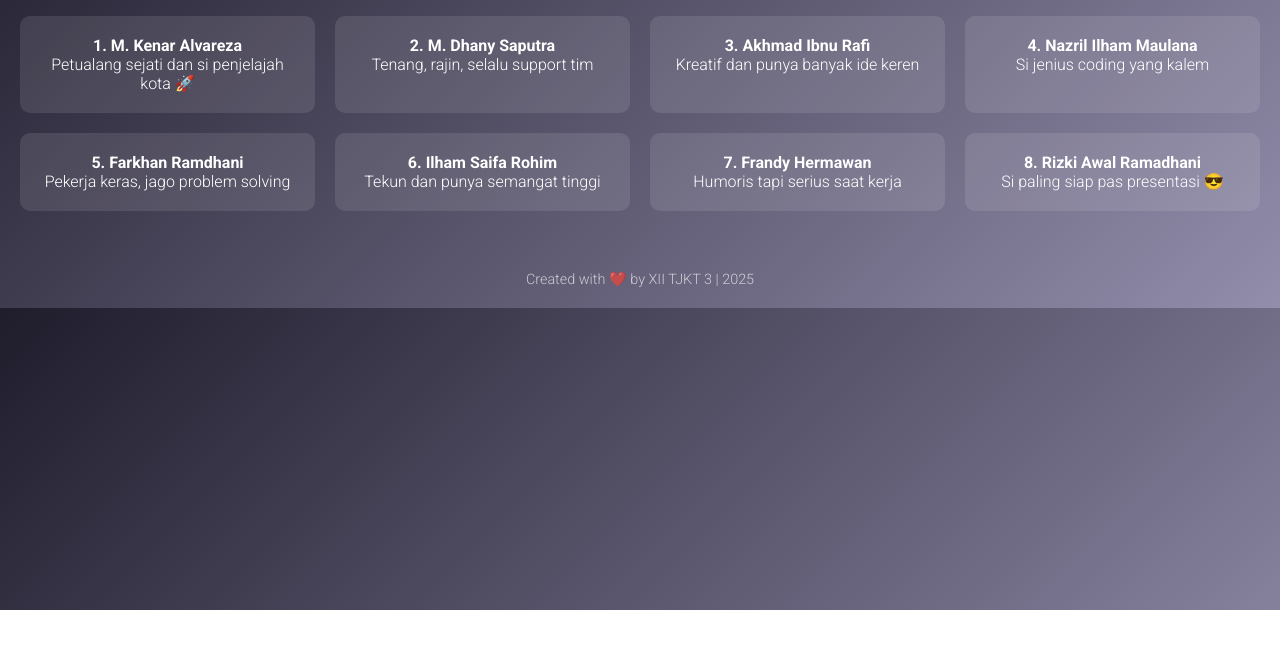
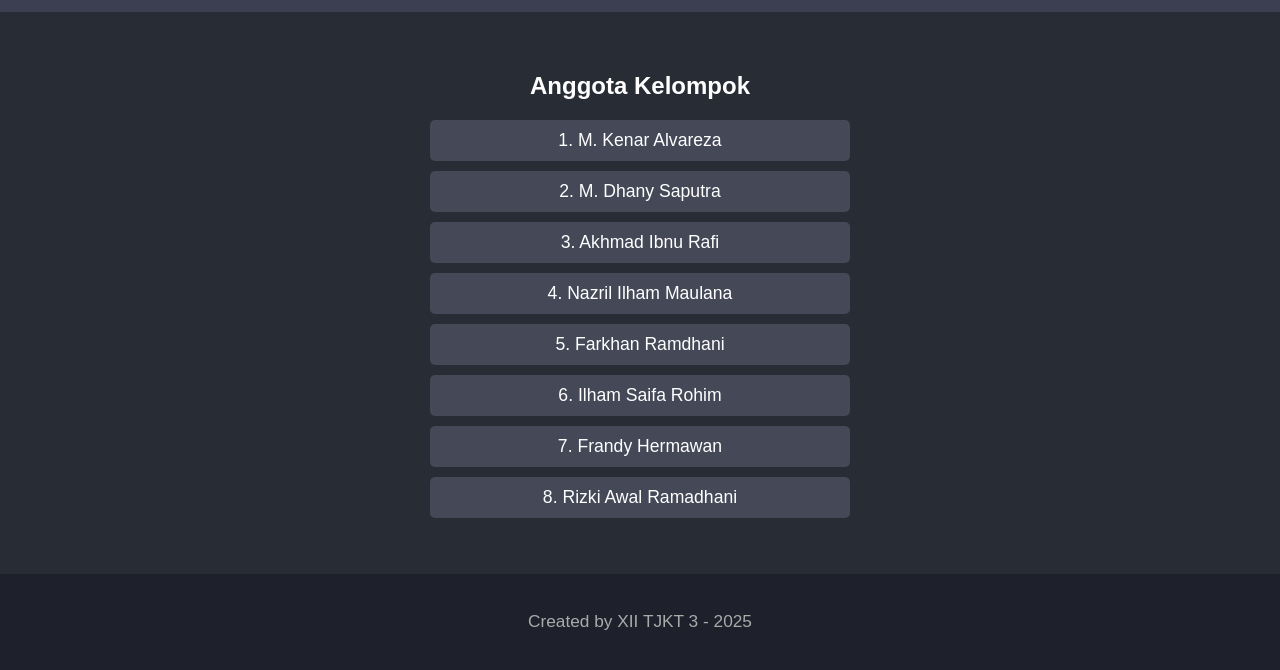
Before and after one commit to Rzzy99/rzzy99.github.io, a plain HTML site: page index.html in a window 1280 px wide. Shown: the part 190-860 px from the top of the page. Before the commit the page ends 800 px from the top, so only its background shows below. Drawn offline with Linux system fonts and the light colour scheme.

Commit message:
Update index.html

```diff
--- a/index.html
+++ b/index.html
@@ -2,60 +2,57 @@
   <meta charset="UTF-8">
   <meta name="viewport" content="width=device-width, initial-scale=1.0">
   <title>XII TJKT 3 - Web Hosting Presentation</title>
-  <link href="https://fonts.googleapis.com/css2?family=Roboto:wght@300;700&display=swap" rel="stylesheet">
   <style>
-    * {
+    body {
       margin: 0;
       padding: 0;
-      box-sizing: border-box;
-      font-family: 'Roboto', sans-serif;
-    }body {
-  background: linear-gradient(135deg, #1f1c2c, #928dab);
-  color: #ffffff;
-  padding: 20px;
-}
-
-header {
-  text-align: center;
-  margin-bottom: 40px;
+      font-family: Arial, sans-serif;
+      background-color: #282c34;
+      color: #fff;
+      text-align: center;
+    }header {
+  padding: 50px 20px 20px;
+  background-color: #3b3f51;
 }
 
 h1 {
-  font-size: 3em;
-  font-weight: 700;
+  margin-bottom: 10px;
+  font-size: 2.5em;
+}
+
+p {
+  font-size: 1.2em;
+}
+
+section {
+  padding: 40px 20px;
 }
 
 h2 {
-  margin-top: 40px;
-  font-size: 2em;
-  border-bottom: 2px solid #ffffff55;
-  padding-bottom: 10px;
+  margin-bottom: 20px;
 }
 
-.about {
-  display: grid;
-  grid-template-columns: repeat(auto-fit, minmax(250px, 1fr));
-  gap: 20px;
-  margin-top: 20px;
+ul {
+  list-style: none;
+  padding: 0;
 }
 
-.member {
-  background: rgba(255, 255, 255, 0.1);
-  border-radius: 10px;
-  padding: 20px;
-  text-align: center;
-  transition: background 0.3s;
-}
-
-.member:hover {
-  background: rgba(255, 255, 255, 0.2);
+li {
+  margin: 10px 0;
+  font-size: 1.1em;
+  background-color: #444857;
+  padding: 10px;
+  border-radius: 5px;
+  max-width: 400px;
+  margin-left: auto;
+  margin-right: auto;
 }
 
 footer {
-  text-align: center;
-  margin-top: 60px;
+  padding: 20px;
   font-size: 0.9em;
-  color: #ffffffaa;
+  background-color: #1e212b;
+  color: #aaa;
 }
 
   </style>
@@ -64,42 +61,18 @@ footer {
     <h1>XII TJKT 3</h1>
     <p>Presentasi: Cara Hosting Website</p>
   </header>  <section>
-    <h2>About Us</h2>
-    <div class="about">
-      <div class="member">
-        <strong>1. M. Kenar Alvareza</strong>
-        <p>Petualang sejati dan si penjelajah kota 🚀</p>
-      </div>
-      <div class="member">
-        <strong>2. M. Dhany Saputra</strong>
-        <p>Tenang, rajin, selalu support tim</p>
-      </div>
-      <div class="member">
-        <strong>3. Akhmad Ibnu Rafi</strong>
-        <p>Kreatif dan punya banyak ide keren</p>
-      </div>
-      <div class="member">
-        <strong>4. Nazril Ilham Maulana</strong>
-        <p>Si jenius coding yang kalem</p>
-      </div>
-      <div class="member">
-        <strong>5. Farkhan Ramdhani</strong>
-        <p>Pekerja keras, jago problem solving</p>
-      </div>
-      <div class="member">
-        <strong>6. Ilham Saifa Rohim</strong>
-        <p>Tekun dan punya semangat tinggi</p>
-      </div>
-      <div class="member">
-        <strong>7. Frandy Hermawan</strong>
-        <p>Humoris tapi serius saat kerja</p>
-      </div>
-      <div class="member">
-        <strong>8. Rizki Awal Ramadhani</strong>
-        <p>Si paling siap pas presentasi 😎</p>
-      </div>
-    </div>
+    <h2>Anggota Kelompok</h2>
+    <ul>
+      <li>1. M. Kenar Alvareza</li>
+      <li>2. M. Dhany Saputra</li>
+      <li>3. Akhmad Ibnu Rafi</li>
+      <li>4. Nazril Ilham Maulana</li>
+      <li>5. Farkhan Ramdhani</li>
+      <li>6. Ilham Saifa Rohim</li>
+      <li>7. Frandy Hermawan</li>
+      <li>8. Rizki Awal Ramadhani</li>
+    </ul>
   </section>  <footer>
-    <p>Created with ❤️ by XII TJKT 3 | 2025</p>
+    <p>Created by XII TJKT 3 - 2025</p>
   </footer>
 </body></html>
```
